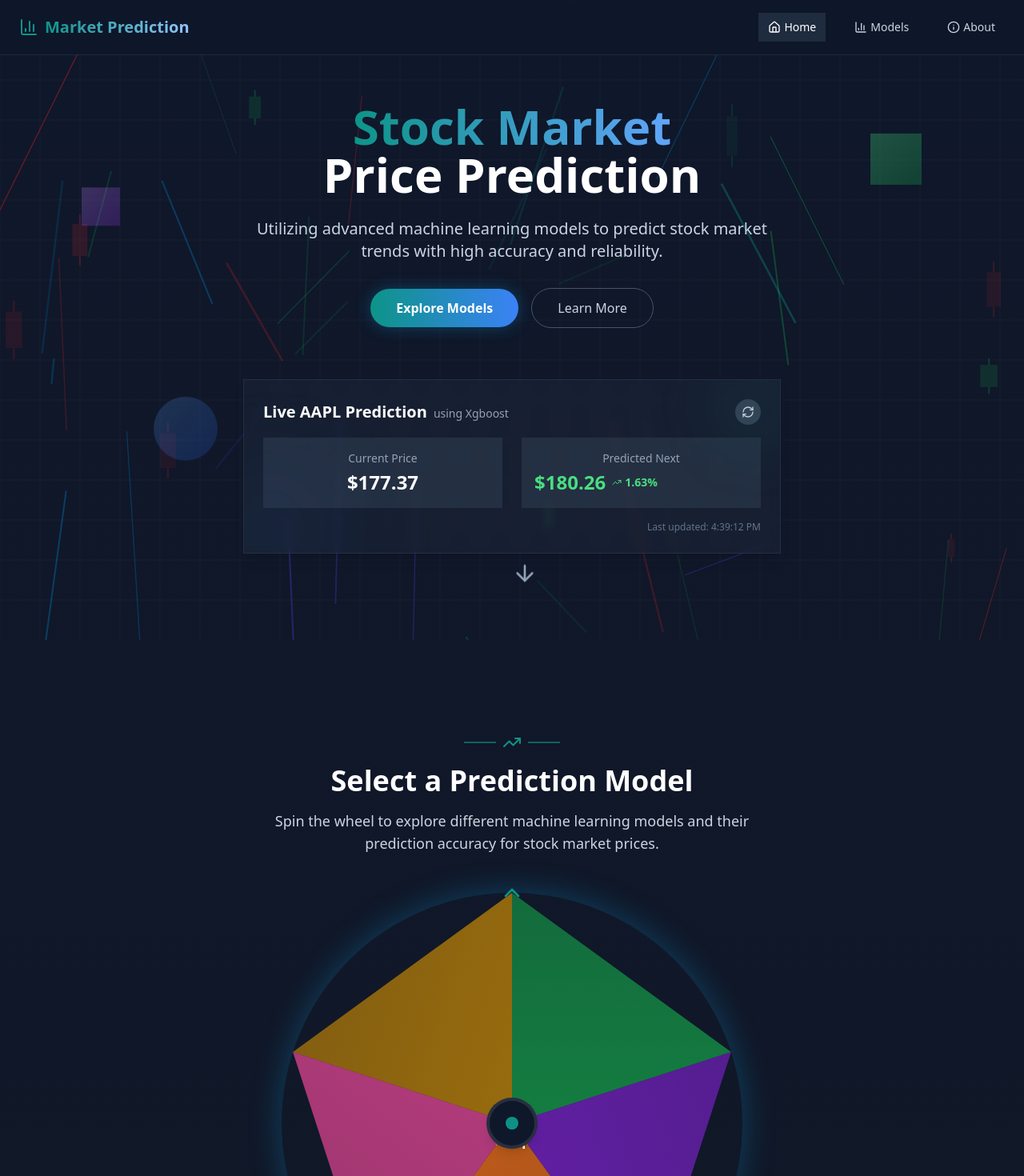
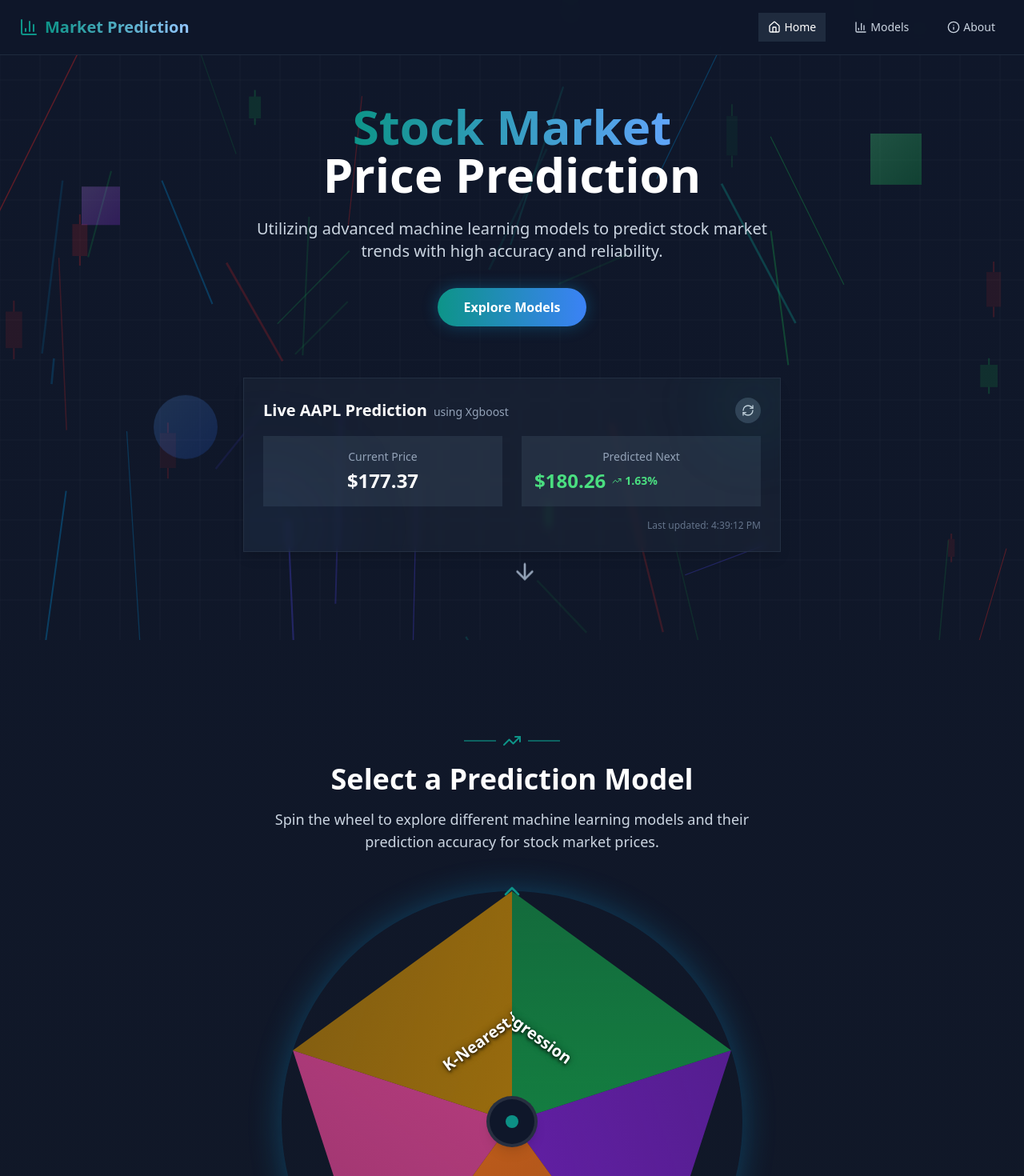
Before and after one commit to Subodh005/market-spinwheel, a React (Vite) app: page / in a window 1280 px wide. Shown: the top 1470 px of the page at 80% size. Built offline with nearby package versions, Linux system fonts and the light colour scheme.

Commit message:
Fix spin wheel model names
- Fix the display of ML model names in the spin wheel component for full screen.
- Remove the "Learn More" option from the front page.

```diff
--- a/src/components/SpinWheel.tsx
+++ b/src/components/SpinWheel.tsx
@@ -84,14 +84,16 @@ const SpinWheel: React.FC<SpinWheelProps> = ({ models }) => {
                 onClick={() => handleModelSelect(model.id)}
               >
                 <div
-                  className="absolute whitespace-nowrap font-bold text-lg text-white drop-shadow-[0_2px_2px_rgba(0,0,0,0.8)] z-10"
+                  className="absolute whitespace-nowrap font-bold text-white z-20 select-none"
                   style={{
-                    transform: `rotate(${middleAngle}deg) translateY(-40%)`,
-                    transformOrigin: 'center center',
+                    transform: `rotate(${middleAngle}deg)`,
+                    transformOrigin: 'center',
                     width: '100%',
                     textAlign: 'center',
-                    top: '50%',
+                    top: '25%',
                     left: '0',
+                    textShadow: '0px 2px 4px rgba(0,0,0,0.8), 0px 0px 8px rgba(0,0,0,0.5)',
+                    fontSize: 'clamp(0.875rem, 2vw, 1.25rem)',
                   }}
                 >
                   {model.name}
@@ -109,7 +111,7 @@ const SpinWheel: React.FC<SpinWheelProps> = ({ models }) => {
         </div>
 
         {/* Pointer */}
-        <div className="absolute top-0 left-1/2 -translate-x-1/2 -translate-y-4 w-8 h-8 text-market-teal">
+        <div className="absolute top-0 left-1/2 -translate-x-1/2 -translate-y-4 w-8 h-8 text-market-teal z-30">
           <ChevronRight className="w-8 h-8 -rotate-90" />
         </div>
       </div>
--- a/src/pages/Index.tsx
+++ b/src/pages/Index.tsx
@@ -43,13 +43,6 @@ const Index: React.FC = () => {
             >
               Explore Models
             </button>
-
-            <a
-              href="/about"
-              className="px-8 py-3 rounded-full font-medium border border-slate-600 text-slate-300 hover:text-white hover:border-slate-500 transition-colors"
-            >
-              Learn More
-            </a>
           </div>
 
           {/* Live Prediction widget */}
```
